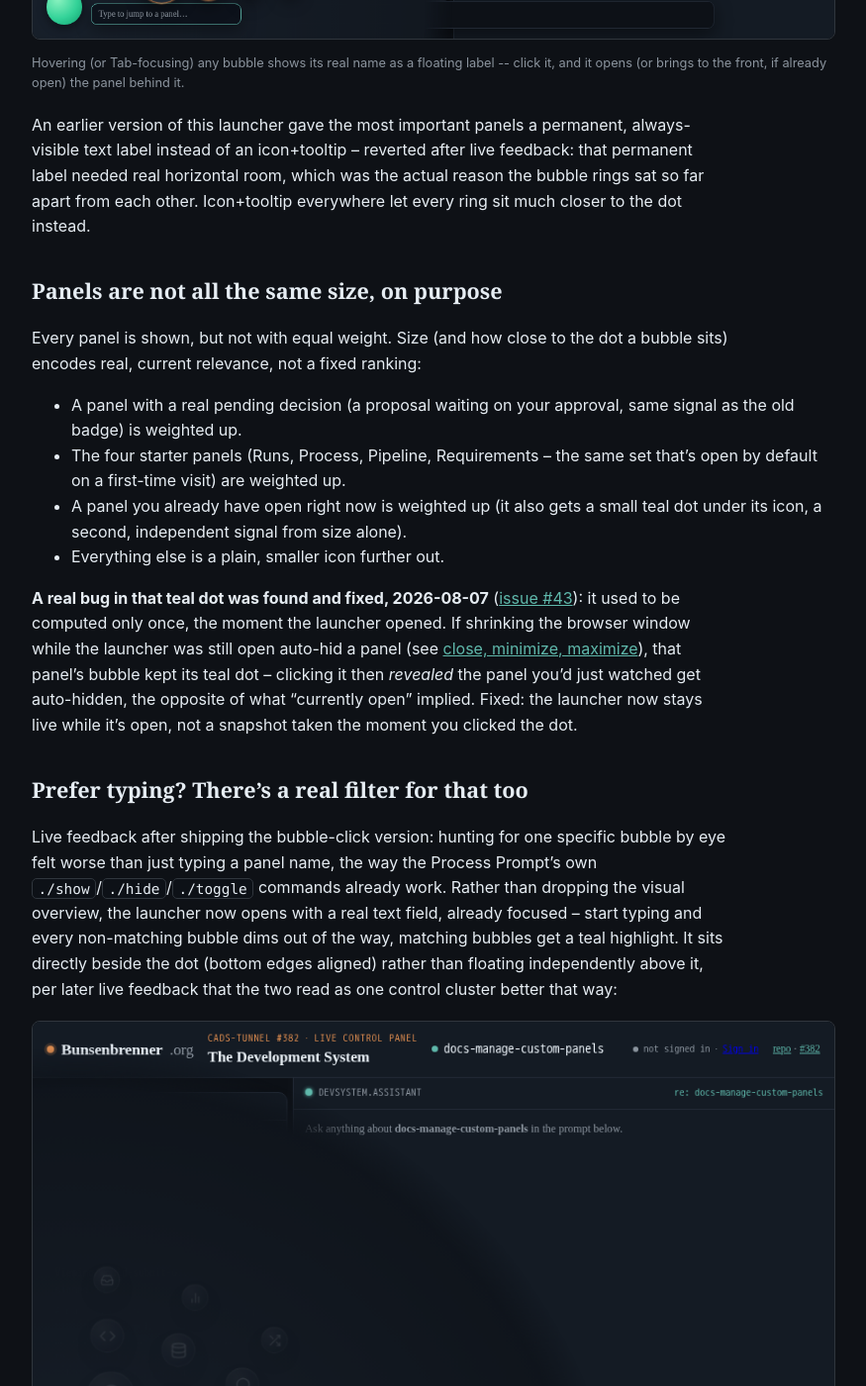
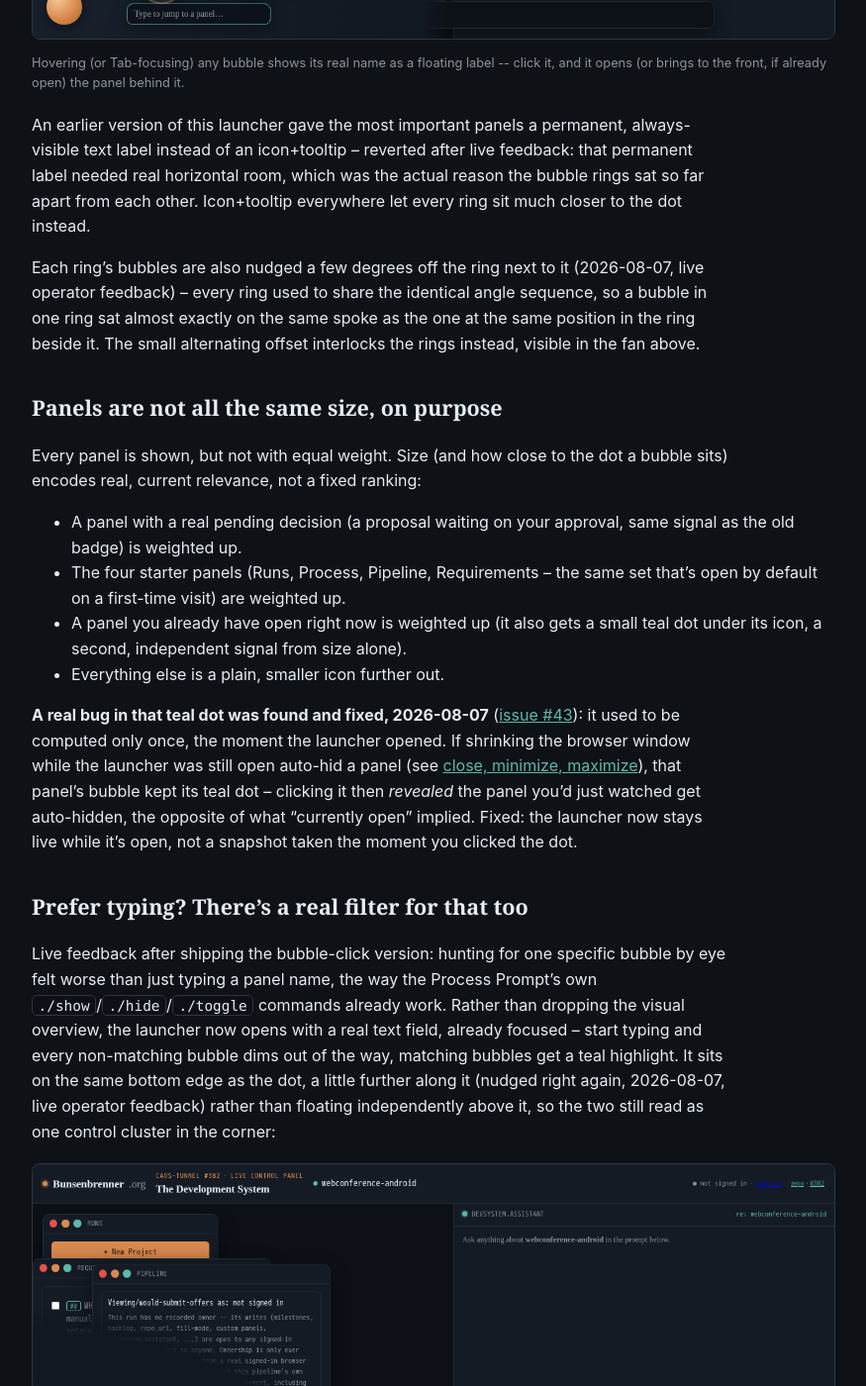
Before and after one commit to scimbe/CADS-devsystem-docs, a Jekyll site: the page built from _how-to/navigate-with-the-panel-launcher.md, in a window 1280 px wide and 1400 px high, scrolled down 2378 px. Shown: the whole window at 99% size, without its empty margins (322-1197 px from the left). Built offline with Jekyll 4.4.1, drawn with Linux system fonts in a browser that asks for light colours; some of the changed text lies outside the part shown.

Commit message:
how-to/tutorial: catch up to today's launcher redesign (color, stagger, filter fix)
Three real, live GUI changes shipped to CADS-devsystem today, none
previously documented:

- The launcher dot recolored from its own one-off green to the site's real
  accent orange (CADS-devsystem@8d34e25) -- every "green dot" reference
  updated to "orange dot" across this page, work-through-open-points.md, and
  first-run.md.
- Each bubble ring now nudges a few degrees off its neighbor instead of
  every ring sharing the identical angle sequence (same commit) -- noted,
  visible in the refreshed 02-open.png.
- The filter field moved further right along the bottom edge (same commit),
  and a real, separate bug found while capturing these very screenshots --
  the field was unclickable by mouse, silently caught by the transparent
  bubble layer sitting on top of it in hit-testing, working only via
  auto-focus on open -- was found and fixed
  (CADS-devsystem@4127c6b), verified precisely via
  document.elementFromPoint() against the actual deployment before this was
  written.

All five screenshots regenerated against the actual current deployment
(Playwright, explicit exact-match run selection rather than trusting the
URL hash alone, which was intermittently landing on the wrong run).
Softened the 02-open.png caption's "real red badge on Pipeline" claim to
match what the current run actually shows (no pending proposals right now)
rather than leave a claim the screenshot can't back up.

```diff
--- a/_how-to/navigate-with-the-panel-launcher.md
+++ b/_how-to/navigate-with-the-panel-launcher.md
@@ -1,18 +1,18 @@
 ---
 title: Open panels with the launcher, and find every keyboard shortcut
-description: The green dot bottom-left replaced the old flat chip bar -- what it does, why panels are different sizes, and where the real Keyboard Shortcuts list lives.
+description: The orange dot bottom-left replaced the old flat chip bar -- what it does, why panels are different sizes, and where the real Keyboard Shortcuts list lives.
 order: 13
 ---
 
 # Open panels with the launcher, and find every keyboard shortcut
 
 The flat row of panel-name buttons across the top of the screen is gone (operator design ask,
-2026-08-06) -- in its place, a fixed, un-draggable green dot sits in the bottom-left corner. The top
+2026-08-06) -- in its place, a fixed, un-draggable orange dot sits in the bottom-left corner. The top
 bar itself now shows the current project's real name instead.
 
 <figure>
-<img src="{{ '/assets/img/howto-panel-launcher/01-closed.png' | relative_url }}" alt="The Development System's landing page with the flat chip bar gone, the current project name shown in the top bar instead, and a small green dot fixed in the bottom-left corner">
-<figcaption>The green dot is always there, always the same size (~1.5cm), never moves.</figcaption>
+<img src="{{ '/assets/img/howto-panel-launcher/01-closed.png' | relative_url }}" alt="The Development System's landing page with the flat chip bar gone, the current project name shown in the top bar instead, and a small orange dot fixed in the bottom-left corner">
+<figcaption>The orange dot is always there, always the same size (~1.5cm), never moves.</figcaption>
 </figure>
 
 ## Opening it
@@ -22,8 +22,8 @@ element). It unfolds into a real, animated circle segment confined to the corner
 full-screen overlay -- with every real panel shown as an icon "bubble" inside it.
 
 <figure>
-<img src="{{ '/assets/img/howto-panel-launcher/02-open.png' | relative_url }}" alt="The launcher open, showing panel icon bubbles of different sizes fanning out from the green dot in four rings, hugging the screen's left and bottom edges, with a real red badge on the Pipeline bubble" >
-<figcaption>Pipeline's real red badge here is the same live pending-proposal count the old chip bar's badge used to show -- nothing about what a badge means changed, only how it's presented.</figcaption>
+<img src="{{ '/assets/img/howto-panel-launcher/02-open.png' | relative_url }}" alt="The launcher open, showing panel icon bubbles of different sizes fanning out from the orange dot in four rings, hugging the screen's left and bottom edges, each ring offset from its neighbor rather than aligned on the same spokes" >
+<figcaption>Any bubble with a real pending proposal waiting on you carries the same live red badge the old chip bar's badge used to show -- nothing about what a badge means changed, only how it's presented (this run has none open right now, so none show here).</figcaption>
 </figure>
 
 Every bubble carries a small pictogram for its panel and, on hover or focus, a real floating
@@ -38,6 +38,11 @@ An earlier version of this launcher gave the most important panels a permanent,
 label instead of an icon+tooltip -- reverted after live feedback: that permanent label needed real
 horizontal room, which was the actual reason the bubble rings sat so far apart from each other.
 Icon+tooltip everywhere let every ring sit much closer to the dot instead.
+
+Each ring's bubbles are also nudged a few degrees off the ring next to it (2026-08-07, live operator
+feedback) -- every ring used to share the identical angle sequence, so a bubble in one ring sat almost
+exactly on the same spoke as the one at the same position in the ring beside it. The small alternating
+offset interlocks the rings instead, visible in the fan above.
 
 ## Panels are not all the same size, on purpose
 
@@ -66,9 +71,9 @@ Live feedback after shipping the bubble-click version: hunting for one specific
 worse than just typing a panel name, the way the Process Prompt's own `./show`/`./hide`/`./toggle`
 commands already work. Rather than dropping the visual overview, the launcher now opens with a real
 text field, already focused -- start typing and every non-matching bubble dims out of the way,
-matching bubbles get a teal highlight. It sits directly beside the dot (bottom edges aligned) rather
-than floating independently above it, per later live feedback that the two read as one control
-cluster better that way:
+matching bubbles get a teal highlight. It sits on the same bottom edge as the dot, a little further
+along it (nudged right again, 2026-08-07, live operator feedback) rather than floating independently
+above it, so the two still read as one control cluster in the corner:
 
 <figure>
 <img src="{{ '/assets/img/howto-panel-launcher/04-filter.png' | relative_url }}" alt="The launcher open with 'back' typed into its filter field, the Backlog bubble highlighted with a teal border, every other bubble dimmed out, and a real '1 match -- press Enter to open' status line under the field" >
@@ -86,6 +91,13 @@ Press **Enter** once exactly one panel matches and it opens immediately, launche
 identical matching rule (panel id or title, substring) the real `./show` command already trusts, not
 a second guess at what counts as a match. If your filter still matches more than one panel, Enter
 does nothing rather than guessing which one you meant -- keep typing (or click) instead.
+
+**A real bug in clicking this field was found and fixed, 2026-08-07**: the field is always auto-focused
+the instant the launcher opens, so typing right away always worked -- but clicking back into it after
+clicking elsewhere in the launcher silently did nothing, since the invisible bubble-fan layer sitting
+behind it in the page's own element order was catching the click first. Fixed at the source, verified
+directly against the real running page (not just visually): the field itself is now what a click
+actually lands on.
 
 ## Closing it without the keyboard
 
```
Also changed, not shown: _how-to/work-through-open-points.md (+1 -1 lines), _tutorials/first-run.md (+2 -2 lines), assets/img/howto-panel-launcher/01-closed.png, assets/img/howto-panel-launcher/02-open.png, assets/img/howto-panel-launcher/02b-hover-tooltip.png, assets/img/howto-panel-launcher/04-filter.png, assets/img/tutorial-first-run/01-landing.png.
